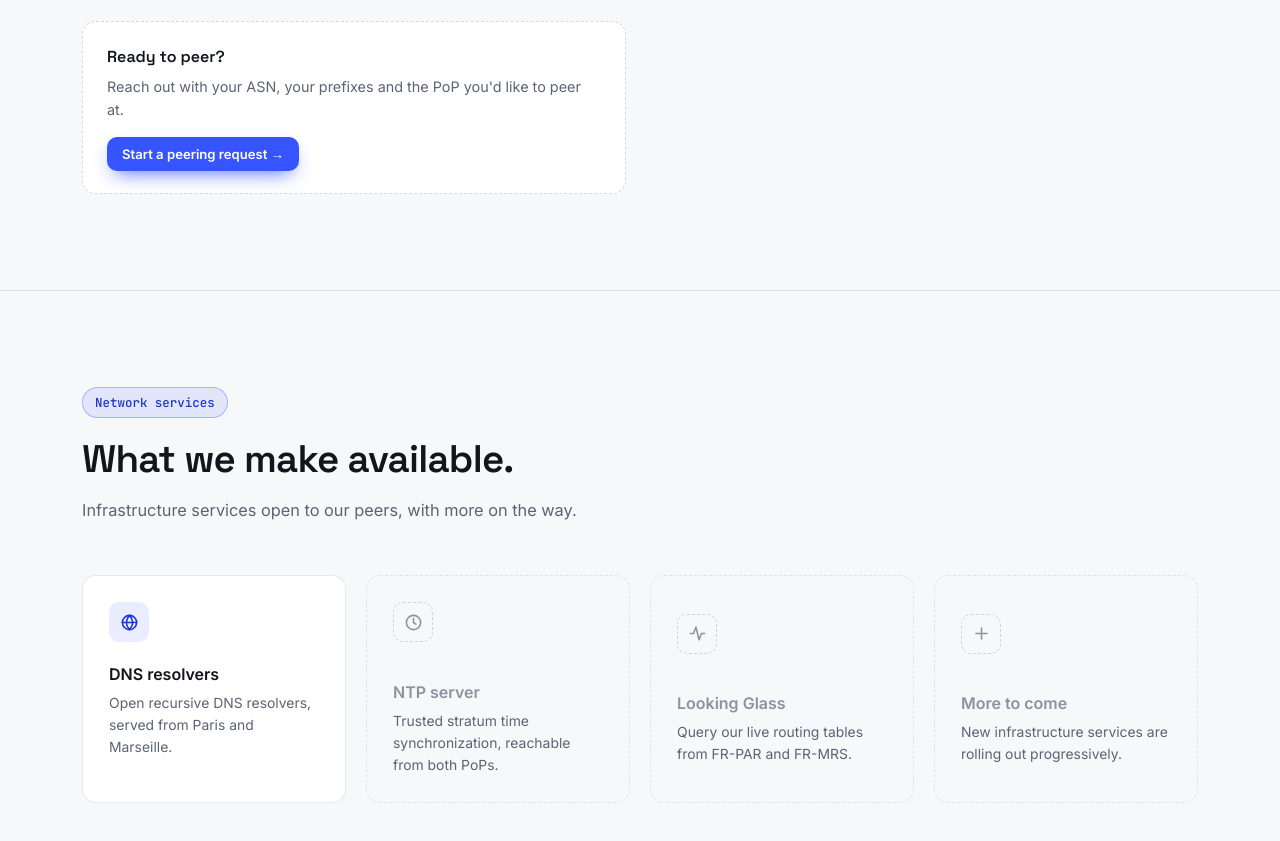
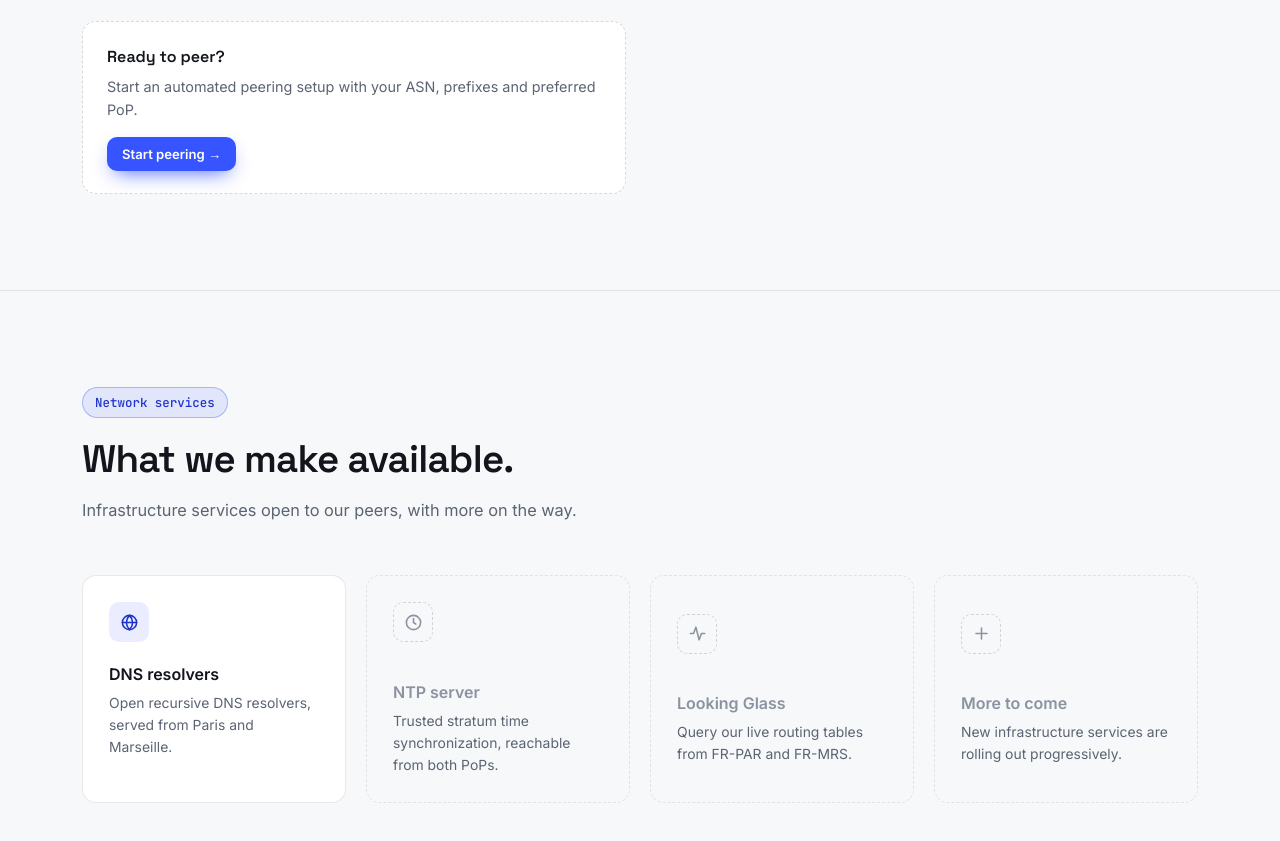
Before and after one commit to LiberaNet-d42/website, a plain HTML site: page index.html in a window 1280 px wide. Shown: the part 2198-3039 px from the top of the page. Drawn offline with Linux system fonts and the light colour scheme.

Commit message:
Changing peering CTA box

```diff
--- a/index.html
+++ b/index.html
@@ -156,9 +156,8 @@
 
                 <div class="peer-cta-box reveal">
                     <p style="color:var(--ink); font-weight:600; font-family:'Space Grotesk';">Ready to peer?</p>
-                    <p style="margin-top:6px; font-size:.9rem;">Reach out with your ASN, your prefixes and the PoP you'd like to peer at.</p>
-                    <!-- Need to change when we have the clearnet domain -->
-                    <a href="https://peer." class="btn btn-primary btn-sm" style="margin-top:16px;">Start a peering request →</a>
+                    <p style="margin-top:6px; font-size:.9rem;">Start an automated peering setup with your ASN, prefixes and preferred PoP.</p>
+                    <a href="https://peer." class="btn btn-primary btn-sm" style="margin-top:16px;">Start peering →</a>
                 </div>
             </div>
 
```
